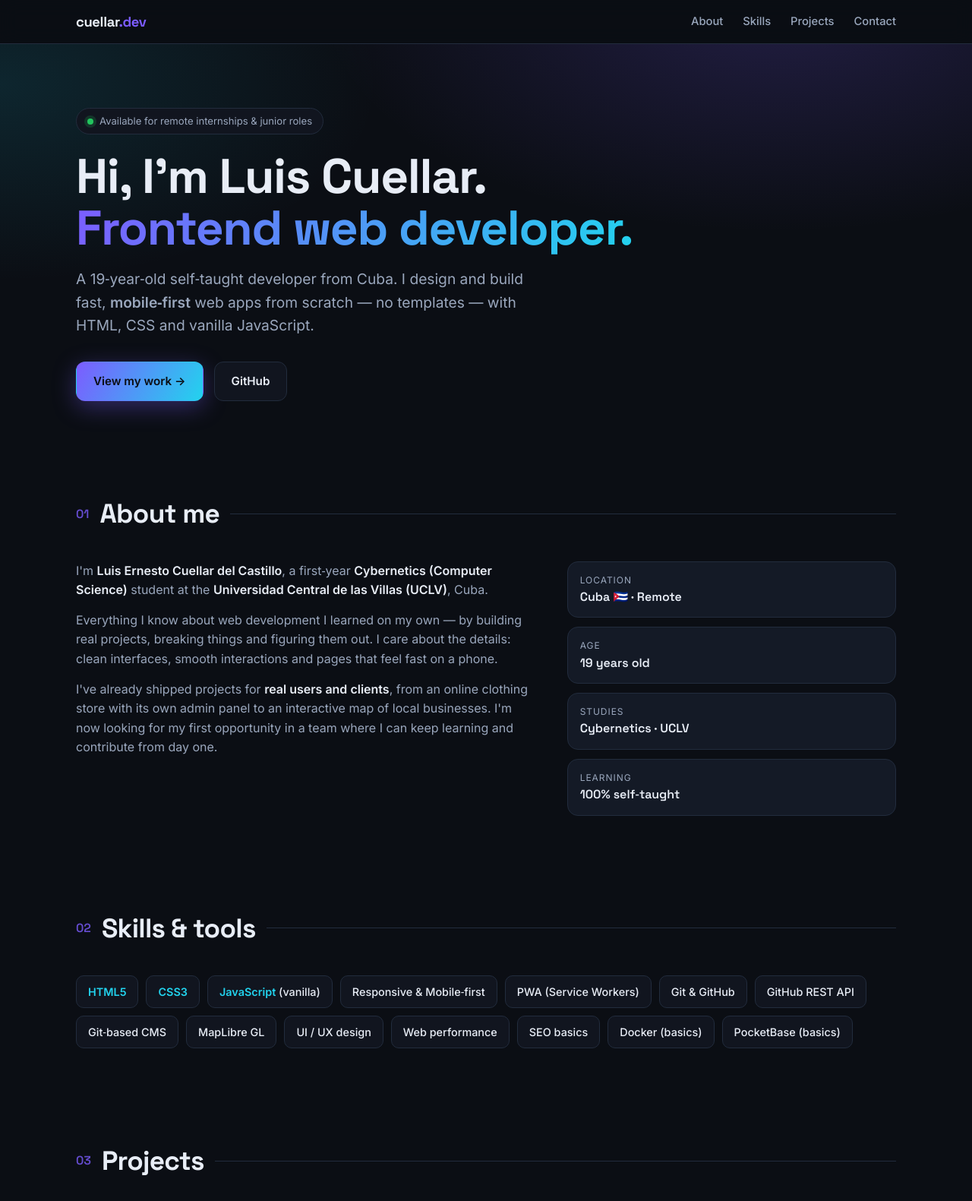
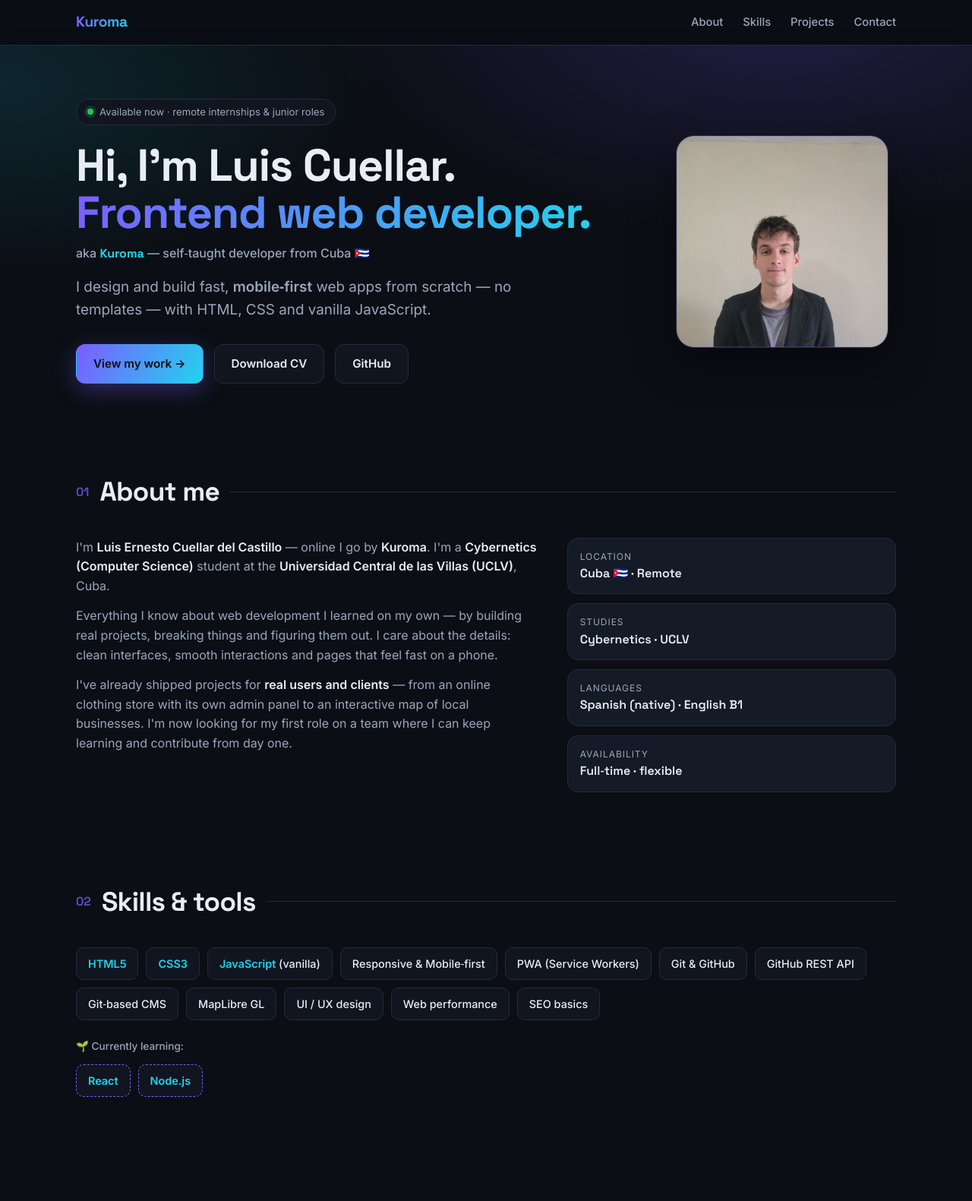
Before and after one commit to cuellar-dev/cuellar-dev.github.io, a plain HTML site: page index.html in a window 1280 px wide. Shown: the top 1581 px of the page at 76% size. Drawn offline with Linux system fonts and the light colour scheme.

Commit message:
feat: add photo, CV, WhatsApp, React/Node + Citaly; Kuroma branding

```diff
--- a/index.html
+++ b/index.html
@@ -3,14 +3,15 @@
 <head>
 <meta charset="UTF-8">
 <meta name="viewport" content="width=device-width, initial-scale=1.0">
-<title>Luis Cuellar — Frontend Web Developer</title>
+<title>Luis Cuellar (Kuroma) — Frontend Web Developer</title>
 <meta name="description" content="Self-taught frontend web developer from Cuba. I build fast, mobile-first web apps with HTML, CSS and vanilla JavaScript.">
 <meta name="author" content="Luis Ernesto Cuellar del Castillo">
 <meta name="theme-color" content="#0b0e14">
-<meta property="og:title" content="Luis Cuellar — Frontend Web Developer">
+<meta property="og:title" content="Luis Cuellar (Kuroma) — Frontend Web Developer">
 <meta property="og:description" content="Self-taught frontend developer from Cuba. Mobile-first web apps built with vanilla JS.">
 <meta property="og:type" content="website">
 <meta property="og:url" content="https://cuellar-dev.github.io/">
+<meta property="og:image" content="https://cuellar-dev.github.io/luis.jpg">
 <link rel="preconnect" href="https://fonts.googleapis.com">
 <link rel="preconnect" href="https://fonts.gstatic.com" crossorigin>
 <link href="https://fonts.googleapis.com/css2?family=Space+Grotesk:wght@400;500;600;700&family=Inter:wght@400;500;600&display=swap" rel="stylesheet">
@@ -23,70 +24,73 @@
   }
   *{box-sizing:border-box;margin:0;padding:0}
   html{scroll-behavior:smooth}
-  body{
-    background:var(--bg); color:var(--txt);
-    font-family:"Inter",system-ui,-apple-system,Segoe UI,Roboto,sans-serif;
-    line-height:1.6; overflow-x:hidden;
-  }
+  body{background:var(--bg);color:var(--txt);
+    font-family:"Inter",system-ui,-apple-system,Segoe UI,Roboto,sans-serif;line-height:1.6;overflow-x:hidden}
   h1,h2,h3,.brand{font-family:"Space Grotesk",sans-serif;letter-spacing:-.02em}
   a{color:inherit;text-decoration:none}
   .wrap{width:min(1080px,92%);margin:0 auto}
   .accent{background:var(--grad);-webkit-background-clip:text;background-clip:text;color:transparent}
 
-  /* NAV */
   header.nav{position:sticky;top:0;z-index:50;backdrop-filter:blur(12px);
     background:rgba(11,14,20,.72);border-bottom:1px solid var(--line)}
   .nav-in{display:flex;align-items:center;justify-content:space-between;padding:14px 0}
-  .brand{font-weight:700;font-size:1.15rem}
-  .brand span{color:var(--accent)}
+  .brand{font-weight:700;font-size:1.2rem}
+  .brand span{background:var(--grad);-webkit-background-clip:text;background-clip:text;color:transparent}
   nav.links{display:flex;gap:26px}
   nav.links a{color:var(--muted);font-size:.92rem;font-weight:500;transition:color .2s}
   nav.links a:hover{color:var(--txt)}
   @media(max-width:680px){nav.links{display:none}}
 
   /* HERO */
-  .hero{padding:84px 0 60px;position:relative}
+  .hero{padding:70px 0 56px;position:relative}
   .hero::before{content:"";position:absolute;inset:0;z-index:-1;
     background:radial-gradient(600px 300px at 80% -10%,rgba(124,92,255,.20),transparent),
                radial-gradient(500px 260px at 0% 10%,rgba(34,211,238,.12),transparent)}
+  .hero-grid{display:grid;grid-template-columns:1fr 300px;gap:48px;align-items:center}
+  @media(max-width:820px){.hero-grid{grid-template-columns:1fr;gap:34px}}
   .badge{display:inline-flex;align-items:center;gap:8px;padding:6px 14px;border:1px solid var(--line);
     border-radius:999px;background:var(--bg-soft);color:var(--muted);font-size:.82rem;margin-bottom:22px}
   .dot{width:8px;height:8px;border-radius:50%;background:#22c55e;box-shadow:0 0 0 4px rgba(34,197,94,.18)}
-  .hero h1{font-size:clamp(2.3rem,6vw,4rem);line-height:1.05;font-weight:700}
-  .hero p.lead{color:var(--muted);font-size:clamp(1rem,2.4vw,1.2rem);margin-top:18px;max-width:620px}
-  .cta{display:flex;flex-wrap:wrap;gap:14px;margin-top:32px}
+  .hero h1{font-size:clamp(2.2rem,5.6vw,3.7rem);line-height:1.05;font-weight:700}
+  .hero .aka{color:var(--muted);font-weight:500;font-size:1rem;margin-top:10px}
+  .hero .aka b{color:var(--accent2);font-family:"Space Grotesk"}
+  .hero p.lead{color:var(--muted);font-size:clamp(1rem,2.4vw,1.18rem);margin-top:16px;max-width:600px}
+  .cta{display:flex;flex-wrap:wrap;gap:14px;margin-top:30px}
   .btn{padding:13px 22px;border-radius:12px;font-weight:600;font-size:.95rem;transition:transform .15s,box-shadow .2s;border:1px solid transparent}
   .btn:active{transform:translateY(1px)}
   .btn-primary{background:var(--grad);color:#0b0e14;box-shadow:0 8px 30px rgba(124,92,255,.35)}
   .btn-primary:hover{box-shadow:0 10px 40px rgba(124,92,255,.5)}
   .btn-ghost{border-color:var(--line);color:var(--txt);background:var(--bg-soft)}
   .btn-ghost:hover{border-color:var(--accent)}
+  .avatar{justify-self:center;width:min(280px,72vw);aspect-ratio:1/1;border-radius:24px;overflow:hidden;
+    border:1px solid var(--line);box-shadow:0 20px 60px rgba(0,0,0,.45);position:relative}
+  .avatar::after{content:"";position:absolute;inset:0;border-radius:24px;
+    box-shadow:inset 0 0 0 1px rgba(124,92,255,.25)}
+  .avatar img{width:100%;height:100%;object-fit:cover;object-position:center 28%}
 
-  section{padding:60px 0}
-  .sec-head{display:flex;align-items:center;gap:14px;margin-bottom:34px}
+  section{padding:58px 0}
+  .sec-head{display:flex;align-items:center;gap:14px;margin-bottom:32px}
   .sec-head h2{font-size:clamp(1.6rem,4vw,2.2rem)}
   .sec-head .num{font-family:"Space Grotesk";color:var(--accent);font-weight:600;font-size:1rem;opacity:.8}
   .sec-head .rule{flex:1;height:1px;background:var(--line)}
 
-  /* ABOUT */
   .about{display:grid;grid-template-columns:1.4fr 1fr;gap:40px;align-items:start}
   @media(max-width:760px){.about{grid-template-columns:1fr}}
   .about p{color:var(--muted);margin-bottom:14px}
   .about p strong{color:var(--txt);font-weight:600}
   .facts{display:grid;gap:12px}
-  .fact{display:flex;gap:12px;align-items:flex-start;background:var(--card);border:1px solid var(--line);
-    border-radius:14px;padding:14px 16px}
+  .fact{background:var(--card);border:1px solid var(--line);border-radius:14px;padding:14px 16px}
   .fact .k{font-size:.75rem;color:var(--muted);text-transform:uppercase;letter-spacing:.08em}
   .fact .v{font-weight:600;font-family:"Space Grotesk"}
 
-  /* SKILLS */
-  .skills{display:flex;flex-wrap:wrap;gap:10px}
+  .skills{display:flex;flex-wrap:wrap;gap:10px;margin-bottom:24px}
   .skill{padding:9px 15px;background:var(--bg-soft);border:1px solid var(--line);border-radius:10px;
     font-size:.9rem;color:var(--txt);font-weight:500;transition:.2s}
   .skill:hover{border-color:var(--accent);transform:translateY(-2px)}
   .skill b{color:var(--accent2);font-weight:600}
+  .learn-label{color:var(--muted);font-size:.85rem;margin:8px 0 12px;font-weight:500}
+  .skill.learning{border-style:dashed;border-color:var(--accent)}
 
-  /* PROJECTS */
   .projects{display:grid;gap:26px}
   .project{background:var(--card);border:1px solid var(--line);border-radius:var(--radius);overflow:hidden;
     display:grid;grid-template-columns:340px 1fr}
@@ -103,8 +107,7 @@
   .pbody .sub{color:var(--accent2);font-size:.85rem;font-weight:600;margin-bottom:12px;font-family:"Space Grotesk"}
   .pbody p{color:var(--muted);font-size:.94rem;margin-bottom:16px}
   .tech{display:flex;flex-wrap:wrap;gap:7px;margin-bottom:18px}
-  .tech span{font-size:.76rem;color:var(--muted);background:var(--bg-soft);border:1px solid var(--line);
-    padding:4px 9px;border-radius:7px}
+  .tech span{font-size:.76rem;color:var(--muted);background:var(--bg-soft);border:1px solid var(--line);padding:4px 9px;border-radius:7px}
   .plinks{display:flex;gap:12px;flex-wrap:wrap}
   .plink{display:inline-flex;align-items:center;gap:7px;font-size:.88rem;font-weight:600;padding:9px 16px;border-radius:10px}
   .plink.demo{background:var(--grad);color:#0b0e14}
@@ -112,17 +115,23 @@
   .plink.code:hover{border-color:var(--accent)}
   .flag{font-size:.78rem;color:var(--muted);margin-top:14px;font-style:italic}
 
-  /* CONTACT */
-  .contact{background:var(--bg-soft);border:1px solid var(--line);border-radius:var(--radius);
-    padding:46px 34px;text-align:center}
+  .building{margin-top:26px;display:flex;gap:16px;align-items:flex-start;background:var(--bg-soft);
+    border:1px dashed var(--accent);border-radius:14px;padding:18px 20px}
+  .building .ic{font-size:1.5rem}
+  .building h4{font-family:"Space Grotesk";font-size:1.05rem;margin-bottom:3px}
+  .building p{color:var(--muted);font-size:.9rem}
+  .building .t{color:var(--accent2);font-weight:600}
+
+  .contact{background:var(--bg-soft);border:1px solid var(--line);border-radius:var(--radius);padding:46px 34px;text-align:center}
   .contact h2{font-size:clamp(1.7rem,4vw,2.4rem);margin-bottom:12px}
   .contact p{color:var(--muted);max-width:520px;margin:0 auto 26px}
   .contact .cta{justify-content:center}
+  .btn-wa{background:#25D366;color:#06281a}
+  .btn-wa:hover{box-shadow:0 10px 30px rgba(37,211,102,.4)}
 
   footer{border-top:1px solid var(--line);padding:30px 0;text-align:center;color:var(--muted);font-size:.85rem}
   footer .brand{font-size:1rem;margin-bottom:6px}
 
-  /* reveal */
   .reveal{opacity:0;transform:translateY(24px);transition:opacity .6s ease,transform .6s ease}
   .reveal.in{opacity:1;transform:none}
 </style>
@@ -131,7 +140,7 @@
 
 <header class="nav">
   <div class="wrap nav-in">
-    <div class="brand">cuellar<span>.dev</span></div>
+    <div class="brand"><span>Kuroma</span></div>
     <nav class="links">
       <a href="#about">About</a>
       <a href="#skills">Skills</a>
@@ -142,14 +151,19 @@
 </header>
 
 <section class="hero">
-  <div class="wrap">
-    <span class="badge"><span class="dot"></span> Available for remote internships &amp; junior roles</span>
-    <h1>Hi, I'm Luis Cuellar.<br><span class="accent">Frontend web developer.</span></h1>
-    <p class="lead">A 19‑year‑old self‑taught developer from Cuba. I design and build fast, <strong>mobile‑first</strong> web apps from scratch — no templates — with HTML, CSS and vanilla JavaScript.</p>
-    <div class="cta">
-      <a class="btn btn-primary" href="#projects">View my work →</a>
-      <a class="btn btn-ghost" href="https://github.com/cuellar-dev" target="_blank" rel="noopener">GitHub</a>
+  <div class="wrap hero-grid">
+    <div>
+      <span class="badge"><span class="dot"></span> Available now · remote internships &amp; junior roles</span>
+      <h1>Hi, I'm Luis Cuellar.<br><span class="accent">Frontend web developer.</span></h1>
+      <div class="aka">aka <b>Kuroma</b> — self‑taught developer from Cuba 🇨🇺</div>
+      <p class="lead">I design and build fast, <strong>mobile‑first</strong> web apps from scratch — no templates — with HTML, CSS and vanilla JavaScript.</p>
+      <div class="cta">
+        <a class="btn btn-primary" href="#projects">View my work →</a>
+        <a class="btn btn-ghost" href="cv.pdf" target="_blank" rel="noopener">Download CV</a>
+        <a class="btn btn-ghost" href="https://github.com/cuellar-dev" target="_blank" rel="noopener">GitHub</a>
+      </div>
     </div>
+    <div class="avatar"><img src="luis.jpg" alt="Luis Cuellar"></div>
   </div>
 </section>
 
@@ -158,15 +172,15 @@
     <div class="sec-head reveal"><span class="num">01</span><h2>About me</h2><span class="rule"></span></div>
     <div class="about">
       <div class="reveal">
-        <p>I'm <strong>Luis Ernesto Cuellar del Castillo</strong>, a first‑year <strong>Cybernetics (Computer Science)</strong> student at the <strong>Universidad Central de las Villas (UCLV)</strong>, Cuba.</p>
+        <p>I'm <strong>Luis Ernesto Cuellar del Castillo</strong> — online I go by <strong>Kuroma</strong>. I'm a <strong>Cybernetics (Computer Science)</strong> student at the <strong>Universidad Central de las Villas (UCLV)</strong>, Cuba.</p>
         <p>Everything I know about web development I learned on my own — by building real projects, breaking things and figuring them out. I care about the details: clean interfaces, smooth interactions and pages that feel fast on a phone.</p>
-        <p>I've already shipped projects for <strong>real users and clients</strong>, from an online clothing store with its own admin panel to an interactive map of local businesses. I'm now looking for my first opportunity in a team where I can keep learning and contribute from day one.</p>
+        <p>I've already shipped projects for <strong>real users and clients</strong> — from an online clothing store with its own admin panel to an interactive map of local businesses. I'm now looking for my first role on a team where I can keep learning and contribute from day one.</p>
       </div>
       <div class="facts reveal">
-        <div class="fact"><div><div class="k">Location</div><div class="v">Cuba 🇨🇺 · Remote</div></div></div>
-        <div class="fact"><div><div class="k">Age</div><div class="v">19 years old</div></div></div>
-        <div class="fact"><div><div class="k">Studies</div><div class="v">Cybernetics · UCLV</div></div></div>
-        <div class="fact"><div><div class="k">Learning</div><div class="v">100% self‑taught</div></div></div>
+        <div class="fact"><div class="k">Location</div><div class="v">Cuba 🇨🇺 · Remote</div></div>
+        <div class="fact"><div class="k">Studies</div><div class="v">Cybernetics · UCLV</div></div>
+        <div class="fact"><div class="k">Languages</div><div class="v">Spanish (native) · English B1</div></div>
+        <div class="fact"><div class="k">Availability</div><div class="v">Full‑time · flexible</div></div>
       </div>
     </div>
   </div>
@@ -188,8 +202,11 @@
       <span class="skill">UI / UX design</span>
       <span class="skill">Web performance</span>
       <span class="skill">SEO basics</span>
-      <span class="skill">Docker (basics)</span>
-      <span class="skill">PocketBase (basics)</span>
+    </div>
+    <div class="learn-label reveal">🌱 Currently learning:</div>
+    <div class="skills reveal">
+      <span class="skill learning"><b>React</b></span>
+      <span class="skill learning"><b>Node.js</b></span>
     </div>
   </div>
 </section>
@@ -256,6 +273,14 @@
       </article>
 
     </div>
+
+    <div class="building reveal">
+      <div class="ic">🚧</div>
+      <div>
+        <h4>Currently building — <span class="t">Citaly</span></h4>
+        <p>A personal product: an appointment‑booking app for barbershops and turn‑based services, built with <strong>React</strong> &amp; <strong>Node.js</strong>. My step up into the modern stack.</p>
+      </div>
+    </div>
   </div>
 </section>
 
@@ -263,8 +288,9 @@
   <div class="wrap">
     <div class="contact reveal">
       <h2>Let's work together</h2>
-      <p>I'm open to remote internships and junior frontend roles. If you'd like to talk, the fastest way to reach me is by email.</p>
+      <p>I'm open to remote internships and junior frontend roles, and I can start right away with a flexible, full‑time schedule. The fastest way to reach me:</p>
       <div class="cta">
+        <a class="btn btn-wa" href="https://wa.me/5351354067" target="_blank" rel="noopener">WhatsApp</a>
         <a class="btn btn-primary" href="mailto:luisernesto.cuellar164@gmail.com">Email me</a>
         <a class="btn btn-ghost" href="https://github.com/cuellar-dev" target="_blank" rel="noopener">GitHub</a>
       </div>
@@ -274,7 +300,7 @@
 
 <footer>
   <div class="wrap">
-    <div class="brand">cuellar<span style="color:var(--accent)">.dev</span></div>
+    <div class="brand"><span style="background:var(--grad);-webkit-background-clip:text;background-clip:text;color:transparent">Kuroma</span></div>
     <div>Designed &amp; built by Luis Cuellar · Made in Cuba 🇨🇺</div>
   </div>
 </footer>
```
Also changed, not shown: luis.jpg (added), 1 other file.
